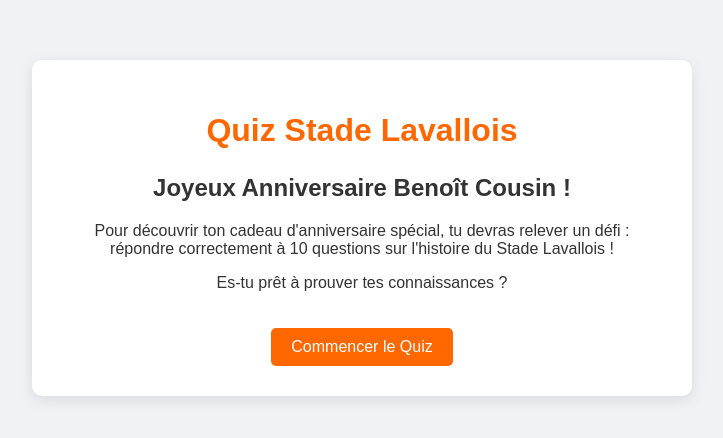
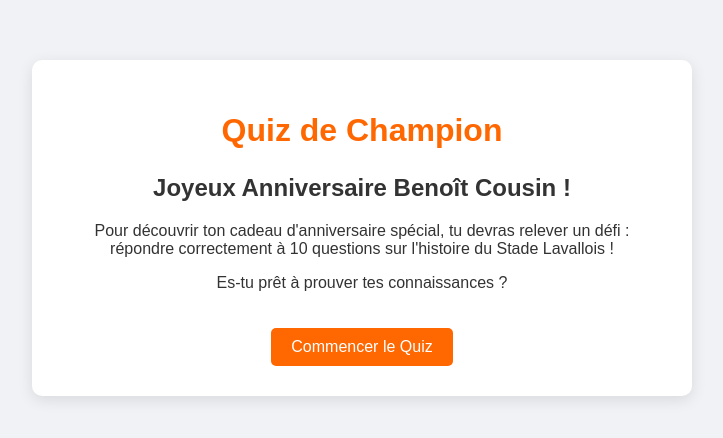
Before and after one commit to gregocacao/anniversaire_Mr_Cousin, a plain HTML site: page index.html in a window 1280 px wide. Shown: the part 172-610 px from the top of the page, without its empty margins (278-1001 px from the left). Drawn offline with Linux system fonts and the light colour scheme.

Commit message:
index.html

```diff
--- a/index.html
+++ b/index.html
@@ -8,7 +8,7 @@
 </head>
 <body>
     <div class="quiz-container">
-        <h1 id="quiz-title">Quiz Stade Lavallois</h1>
+        <h1 id="quiz-title">Quiz de Champion</h1>
 
         <!-- Nouvelle page d'introduction -->
         <div id="intro-page" class="quiz-page active">
```
